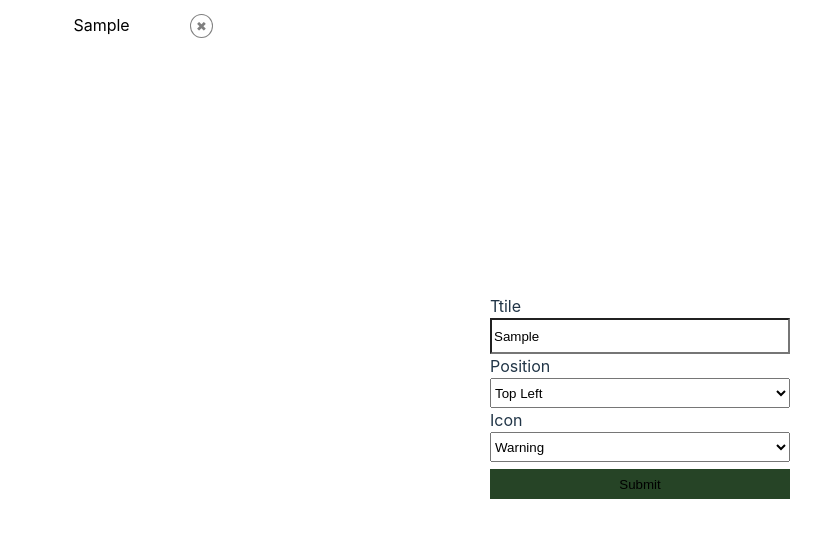
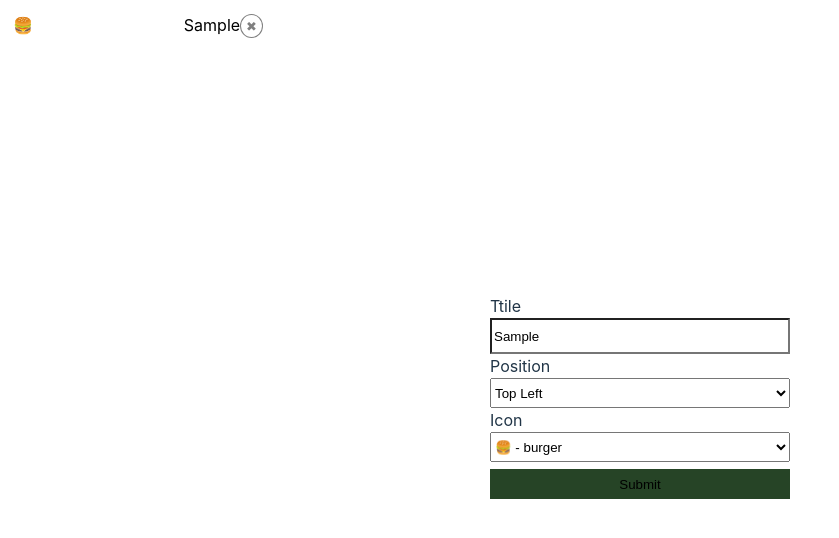
Before and after one commit to ShaktiMandal/dynamic-toast-notification, a React (Vite) app: page / in a window 1280 px wide. Both pictures are taken after typing "Sample" into the empty fields and a click on the input "Submit". Shown: the top 538 px of the page, without its empty margins (0-839 px from the left). Built offline with nearby package versions, Linux system fonts and the light colour scheme.

Commit message:
toast-and-notifications: Fix icon issues

```diff
--- a/package.json
+++ b/package.json
@@ -9,6 +9,9 @@
     "preview": "vite preview"
   },
   "dependencies": {
+    "@fortawesome/free-regular-svg-icons": "^6.2.0",
+    "@fortawesome/free-solid-svg-icons": "^6.2.0",
+    "@fortawesome/react-fontawesome": "^0.2.0",
     "react": "^18.2.0",
     "react-dom": "^18.2.0",
     "react-icons": "^4.4.0"
--- a/src/App.tsx
+++ b/src/App.tsx
@@ -2,6 +2,7 @@ import React, { useState } from "react";
 import "./App.css";
 import Toast from "./components/Toast";
 import ToastConfigurationFrom from "./components/ToastConfigurationForm";
+
 
 interface IConfigData {
   title: string;
@@ -12,7 +13,7 @@ interface IConfigData {
 interface IToastInfo {
   toastId: string,
   message: string;
-  toastType: string;
+  icon: string;
   position: string;
 }
 
@@ -21,6 +22,7 @@ function App() {
 
   const onCloseToast = (event:React.FormEvent<HTMLElement>, toastId: string) => {
     event.preventDefault();
+
     const filteredToast = toastData.filter(toast => toast.toastId !== toastId);
     setToastData([...filteredToast]);
   };
@@ -42,7 +44,7 @@ function App() {
       {
         toastId: uniqueId(),
         message: title,
-        toastType: icon,
+        icon,
         position,
       },
     ]);
@@ -61,7 +63,7 @@ const className = toastData.length ? getPositionClass(toastData) : null;
       <div className={`container ${className}`}>
         {
           toastData.map( (toast, index)=> {
-            return <Toast message={ toast.message } toastId={ toast.toastId } onToastClose={ onCloseToast } />
+            return <Toast message={ toast.message } toastId={ toast.toastId } icon ={toast.icon} onToastClose={ onCloseToast } />
           })
         }
       </div>
--- a/src/components/Toast.css
+++ b/src/components/Toast.css
@@ -1,6 +1,6 @@
 .toast {
     height: 60px;
-    width: 200px;
+    width: 250px;
     padding: 10px;
     display: flex;
     justify-content: space-between;
@@ -8,9 +8,12 @@
     background-color: white;
     color: black;
     border-radius: 5px;
+    animation: scale-display--reversed  2s;
 }
 
-
+.toast-icon {
+    flex: 1 1 0;
+}
 
 .toast-action span {
     cursor:pointer;
@@ -29,3 +32,24 @@
 .displayToastClass {
     display: none;
 }
+
+@keyframes scale-display--reversed {
+	0% {
+		margin-left: -100px;
+		opacity: 0.5;
+		transform: scale(0);
+		-webkit-transform: scale(0);
+	}
+	50% {
+		margin-left: -50px;
+		opacity: 0.8;
+		transform: scale(1);
+		-webkit-transform: scale(1);
+	}
+	100% {
+		margin-left: 0px;
+		opacity: 1;
+		transform: scale(1);
+		-webkit-transform: scale(1);
+	}
+}
--- a/src/components/Toast.tsx
+++ b/src/components/Toast.tsx
@@ -1,13 +1,17 @@
 import React, { useEffect } from "react";
 import './Toast.css';
+import { iconOption } from './utils';
+
 
 interface IToast {
     message: string,
     toastId: string,
+    icon: string,
     onToastClose: (event:React.FormEvent<HTMLElement>, toast: string) => void
 }
 
-const Toast: React.FC<IToast> = ({message, toastId, onToastClose}) => {
+const Toast: React.FC<IToast> = ({message, toastId, icon, onToastClose}) => {
+
 
   (() => {
     setTimeout(() => {
@@ -17,11 +21,12 @@ const Toast: React.FC<IToast> = ({message, toastId, onToastClose}) => {
     }, 5000);
   })();
 
+  const selectedIcon = iconOption.find( (option, index) => option.key === icon );
   return (
         <div id={toastId} className={`toast`}>
           <div className="toast-icon">
             {
-
+                selectedIcon?.value
             }
           </div>
           <div className="toast-msg">
--- a/src/components/ToastConfigurationForm.tsx
+++ b/src/components/ToastConfigurationForm.tsx
@@ -1,34 +1,39 @@
 import React, { useEffect, useState } from "react";
 import "./ToastConfigurationFrom.css";
+import { iconOption } from './utils'
 
 interface IConfigData {
-  title: string,
-  position: string,
+  title: string;
+  position: string;
   icon: string;
 }
 
-interface IConfiguration  {
-  onUpdateToastConfiguration: (event: React.FormEvent<HTMLElement>, data: IConfigData) => void;
+interface IConfiguration {
+  onUpdateToastConfiguration: (
+    event: React.FormEvent<HTMLElement>,
+    data: IConfigData
+  ) => void;
 }
 
 const ToastConfigurationFrom: React.FC<IConfiguration> = ({
-  onUpdateToastConfiguration
+  onUpdateToastConfiguration,
 }) => {
 
   const configData: IConfigData = {
-      title: "",
-      position: "",
-      icon: ""
-  }
+    title: "",
+    position: "",
+    icon: "",
+  };
+
   const [title, setTitle] = useState<string>("");
-  const [selectedPosIndex, setSelectedPos] = useState<string>("");
-  const [selectedMsgTypeIndex, SetMsgType] = useState<string>("");
+  const [selectedPosition, setPosition] = useState<string>("top-left");
+  const [selectedIcon, setIcon] = useState<string>("burger");
 
-  useEffect(()=> {
+  useEffect(() => {
     configData.title = title;
-    configData.position = selectedPosIndex,
-    configData.icon = selectedMsgTypeIndex
-  },[title, selectedMsgTypeIndex, selectedPosIndex])
+    configData.position = selectedPosition;
+    configData.icon = selectedIcon;
+  }, [title, selectedIcon, selectedPosition]);
 
   const onSetTitle = (event: React.FormEvent<HTMLElement>): void => {
     if (event.target) {
@@ -39,32 +44,27 @@ const ToastConfigurationFrom: React.FC<IConfiguration> = ({
   const onChangePosition = (event: React.FormEvent<HTMLElement>): void => {
     if (event.target) {
       const options = event.target.options;
-      setSelectedPos(options[event.target.selectedIndex]?.value);
+      setPosition(options[event.target.selectedIndex]?.value);
     }
   };
 
   const onChangeIcon = (event: React.FormEvent<HTMLElement>): void => {
     if (event.target) {
       const options = event.target.options;
-      SetMsgType(options[event.target.selectedIndex]?.value);
+      setIcon(options[event.target.selectedIndex]?.value);
     }
   };
 
   return (
     <div className="form">
       <form
-        onSubmit= { event => onUpdateToastConfiguration(event, configData) }
+        onSubmit={(event) => onUpdateToastConfiguration(event, configData)}
         className="form-configuration">
         <label htmlFor="title">Ttile </label>
-        <input
-        type="text"
-        className="title"
-        id="title"
-        onInput={ onSetTitle }
-        />
+        <input type="text" className="title" id="title" onInput={onSetTitle} />
 
         <label htmlFor="position">Position </label>
-        <select name="position" id="position" onChange={ onChangePosition }>
+        <select name="position" id="position" onChange={onChangePosition}>
           <option value="top-left">Top Left</option>
           <option value="top-right">Top Right</option>
           <option value="bottom-left">Bottom Left</option>
@@ -72,11 +72,16 @@ const ToastConfigurationFrom: React.FC<IConfiguration> = ({
         </select>
 
         <label htmlFor="icons"> Icon </label>
-        <select name="icons" id="icons" onChange={ onChangeIcon }>
-          <option value="warning">Warning</option>
-          <option value="error">Error</option>
-          <option value="info">Info</option>
-          <option value="success">Success</option>
+        <select name="icons" id="icons" onChange={onChangeIcon}>
+          {iconOption.map((icon, index) => {
+            return (
+              <option value={icon.key} key={index.toString()}>
+                <React.Fragment>
+                  {icon.value} - {icon.key}
+                </React.Fragment>
+              </option>
+            );
+          })}
         </select>
         <input type="submit" value="Submit" className="form-btn" />
       </form>
--- a/src/components/ToastConfigurationFrom.css
+++ b/src/components/ToastConfigurationFrom.css
@@ -42,3 +42,31 @@ select {
 .form-btn:hover {
     cursor: pointer;
 }
+
+.list-icons {
+    list-style: none;
+    border: 1px solid lightgray;
+    position: relative;
+    height: 30px;
+    width: 100%;
+}
+
+.list-icons li{
+    width: 100%;
+    border: 1px solid green;
+    padding: 5px;
+    margin: 2px;
+    position: absolute;
+    top: 25px;
+    left: 0;
+}
+
+.warning-icon{
+
+    width: 0;
+    height: 0;
+    border-top: 10px solid transparent;
+    border-bottom: 10px solid green;
+
+    border-left: 10px solid transparent;
+}
--- /dev/null
+++ b/src/components/utils.ts
@@ -0,0 +1,19 @@
+
+  export const iconOption = [
+    {
+      key: "burger",
+      value: "🍔",
+    },
+    {
+      key: "pizza",
+      value: "🍕",
+    },
+    {
+      key: "donut",
+      value: "🍩",
+    },
+    {
+      key: "icecreame",
+      value: "🍧",
+    },
+  ];
```
Also changed, not shown: 1 other file (tests, documents, lock files or other folders).
